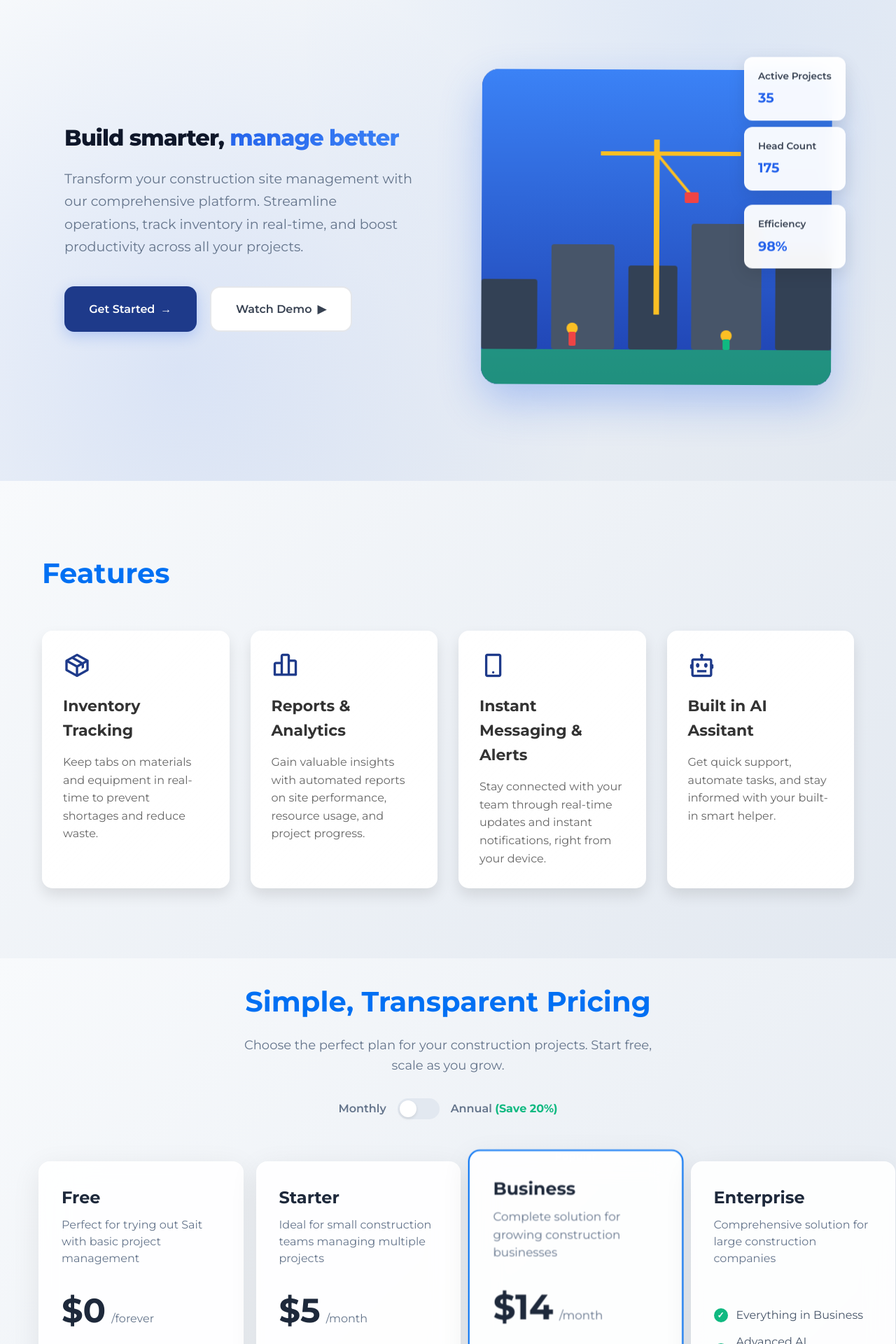
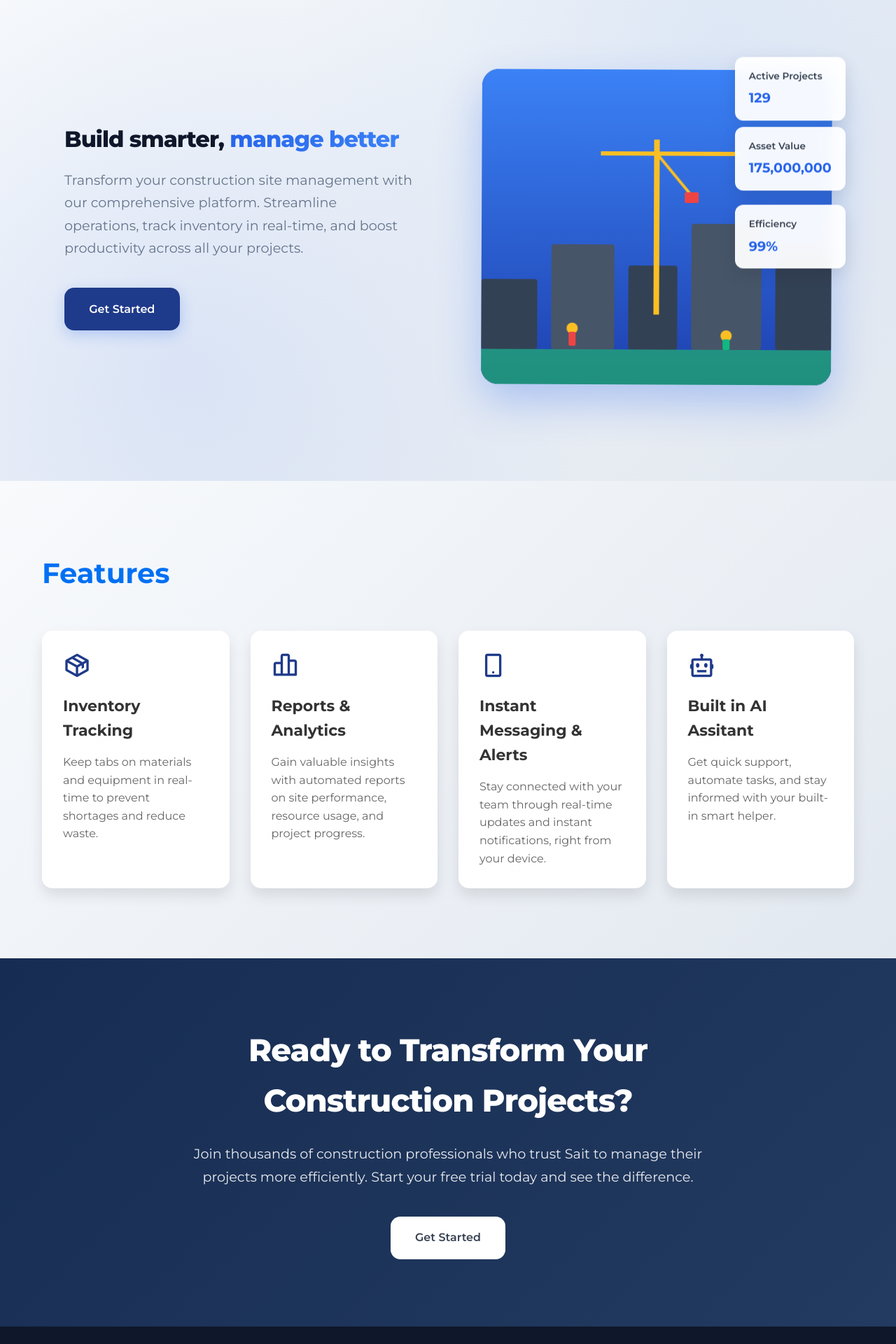
Before and after one commit to geoffowuor/Sait, a Django app: template foreman/templates/index.html in a window 1280 px wide. Shown: the part 200-2120 px from the top of the page at 70% size. Run offline with Django 5.2, Linux system fonts and the light colour scheme; the template is opened without the code that fills it, so the values that code supplies are empty; some web fonts are replaced.

Commit message:
added new values to the floating card in landing page

```diff
--- a/foreman/templates/index.html
+++ b/foreman/templates/index.html
@@ -14,12 +14,9 @@
                 <div class="hero-buttons">
                     <a href="#" class="btn-primary">
                         Get Started
-                        <span>→</span>
+
                     </a>
-                    <a href="#features" class="btn-secondary">
-                        Watch Demo
-                        <span>▶</span>
-                    </a>
+
                 </div>
             </div>
 
@@ -30,15 +27,15 @@
                 <div class="floating-cards">
                     <div class="card">
                         <div class="card-title">Active Projects</div>
-                        <div class="card-value">35</div>
+                        <div class="card-value">129</div>
                     </div>
                     <div class="card">
-                        <div class="card-title">Head Count</div>
-                        <div class="card-value">175</div>
+                        <div class="card-title">Asset Value</div>
+                        <div class="card-value">175,000,000</div>
                     </div>
                     <div class="card">
                         <div class="card-title">Efficiency</div>
-                        <div class="card-value">98%</div>
+                        <div class="card-value">99%</div>
                     </div>
                 </div>
             </div>
@@ -74,118 +71,6 @@
         </div>
     </section>
 
-    <!-- Pricing Section -->
-<section class="pricing-section" id="pricing">
-    <div class="container">
-        <div class="section-header">
-            <h2 class="section-title">Simple, Transparent Pricing</h2>
-            <p class="section-subtitle">Choose the perfect plan for your construction projects. Start free, scale as you grow.</p>
-
-            <div class="pricing-toggle">
-                <span class="toggle-label">Monthly</span>
-                <div class="toggle-switch" onclick="togglePricing()">
-                    <div class="toggle-knob"></div>
-                </div>
-                <span class="toggle-label">Annual <span class="save-badge">(Save 20%)</span></span>
-            </div>
-        </div>
-
-        <div class="pricing-grid">
-            <!-- Free Plan -->
-            <div class="pricing-card">
-                <h3 class="plan-name">Free</h3>
-                <p class="plan-description">Perfect for trying out Sait with basic project management</p>
-
-                <div class="price">
-                    <span class="price-amount">$0</span>
-                    <span class="price-period">/forever</span>
-                </div>
-
-                <ul class="features-list">
-                    <li><span class="check-icon"></span>1 project</li>
-                    <li><span class="check-icon"></span>Basic inventory tracking</li>
-                    <li><span class="check-icon"></span>Standard reports</li>
-                    <li><span class="check-icon"></span>Email support</li>
-                    <li><span class="check-icon"></span>500MB storage</li>
-                    <li><span class="check-icon"></span>Mobile app access</li>
-                </ul>
-
-                <button class="cta-button secondary">Get Started Free</button>
-            </div>
-
-            <!-- Starter Plan -->
-            <div class="pricing-card">
-                <h3 class="plan-name">Starter</h3>
-                <p class="plan-description">Ideal for small construction teams managing multiple projects</p>
-
-                <div class="price">
-                    <span class="price-amount" data-monthly="5" data-annual="4">$5</span>
-                    <span class="price-period">/month</span>
-                    <span class="original-price" data-monthly="" data-annual="$9" style="display: none;"></span>
-                </div>
-
-                <ul class="features-list">
-                    <li><span class="check-icon"></span>Up to 10 projects</li>
-                    <li><span class="check-icon"></span>Advanced inventory tracking</li>
-                    <li><span class="check-icon"></span>Custom reports</li>
-                    <li><span class="check-icon"></span>10GB storage</li>
-                    <li><span class="check-icon"></span>Real-time messaging</li>
-                    <li><span class="check-icon"></span>Priority email support</li>
-                </ul>
-
-                <button class="cta-button secondary">Start Free Trial</button>
-            </div>
-
-            <!-- Professional Plan -->
-            <div class="pricing-card popular">
-                <div class="popular-badge">Popular</div>
-                <h3 class="plan-name">Business</h3>
-                <p class="plan-description">Complete solution for growing construction businesses</p>
-
-                <div class="price">
-                    <span class="price-amount" data-monthly="14" data-annual="12">$14</span>
-                    <span class="price-period">/month</span>
-                    <span class="original-price" data-monthly="14" data-annual="$17" style="display: none;"></span>
-                </div>
-
-                <ul class="features-list">
-                    <li><span class="check-icon"></span>Unlimited projects</li>
-                    <li><span class="check-icon"></span>AI assistant included</li>
-                    <li><span class="check-icon"></span>Advanced analytics</li>
-                    <li><span class="check-icon"></span>50GB storage</li>
-                    <li><span class="check-icon"></span>Team collaboration tools</li>
-                    <li><span class="check-icon"></span>Phone & email support</li>
-                    <li><span class="check-icon"></span>Custom integrations</li>
-                </ul>
-
-                <button class="cta-button">Start Free Trial</button>
-            </div>
-
-            <!-- Enterprise Plan -->
-            <div class="pricing-card">
-                <h3 class="plan-name">Enterprise</h3>
-                <p class="plan-description">Comprehensive solution for large construction companies</p>
-
-                <div class="price">
-                    <span class="original-price" data-monthly="" data-annual="" style="display: none;"></span>
-                </div>
-
-                <ul class="features-list">
-                    <li><span class="check-icon"></span>Everything in Business</li>
-                    <li><span class="check-icon"></span>Advanced AI automation</li>
-                    <li><span class="check-icon"></span>Dedicated account manager</li>
-                    <li><span class="check-icon"></span>Unlimited storage</li>
-                    <li><span class="check-icon"></span>24/7 priority support</li>
-                    <li><span class="check-icon"></span>Custom training</li>
-                    <li><span class="check-icon"></span>White-label options</li>
-                </ul>
-
-                <button class="cta-button secondary">Contact Sales</button>
-            </div>
-        </div>
-    </div>
-</section>
-
 
 
 
@@ -195,8 +80,8 @@
             <h2>Ready to Transform Your Construction Projects?</h2>
             <p>Join thousands of construction professionals who trust Sait to manage their projects more efficiently. Start your free trial today and see the difference.</p>
             <div class="cta-buttons">
-                <a href="#" class="btn-white">Start Free Trial</a>
-                <a href="#" class="btn-outline">Schedule Demo</a>
+                <a href="#" class="btn-white">Get Started</a>
+
             </div>
         </div>
     </section>
```
